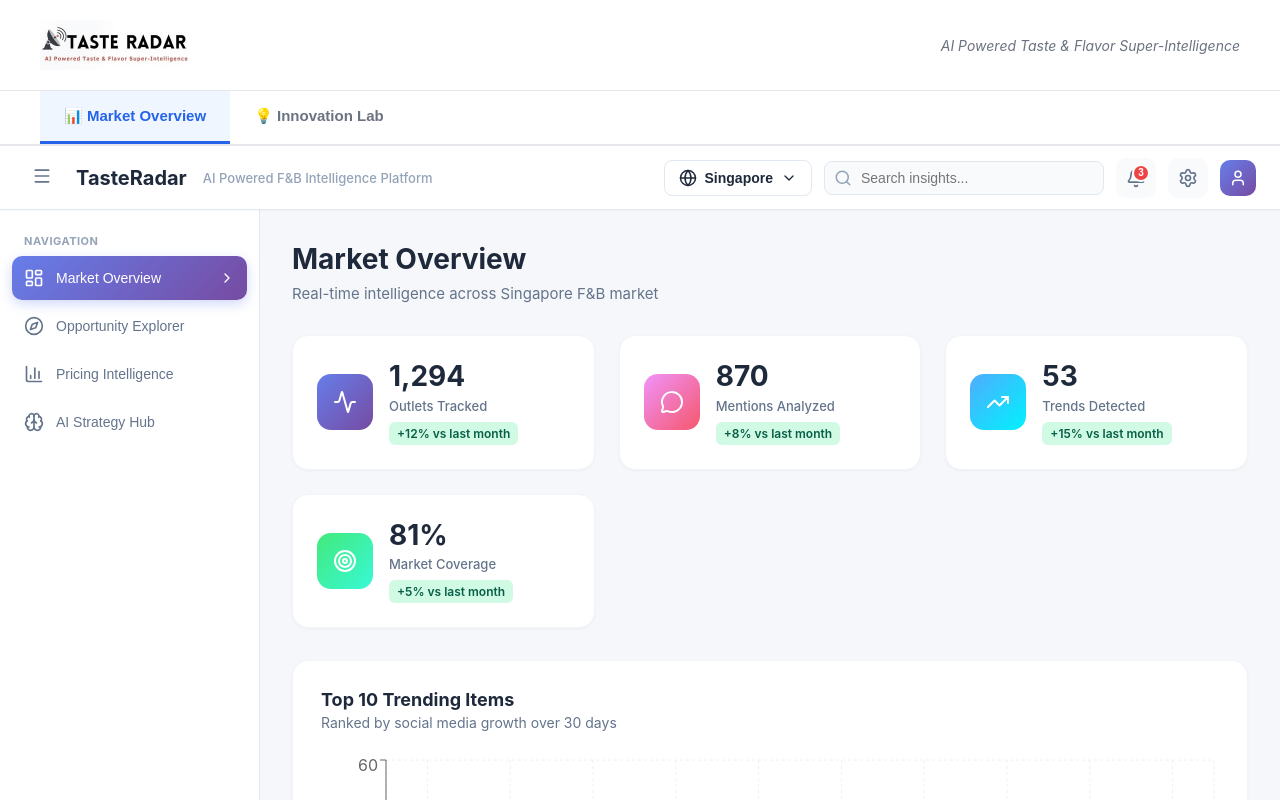
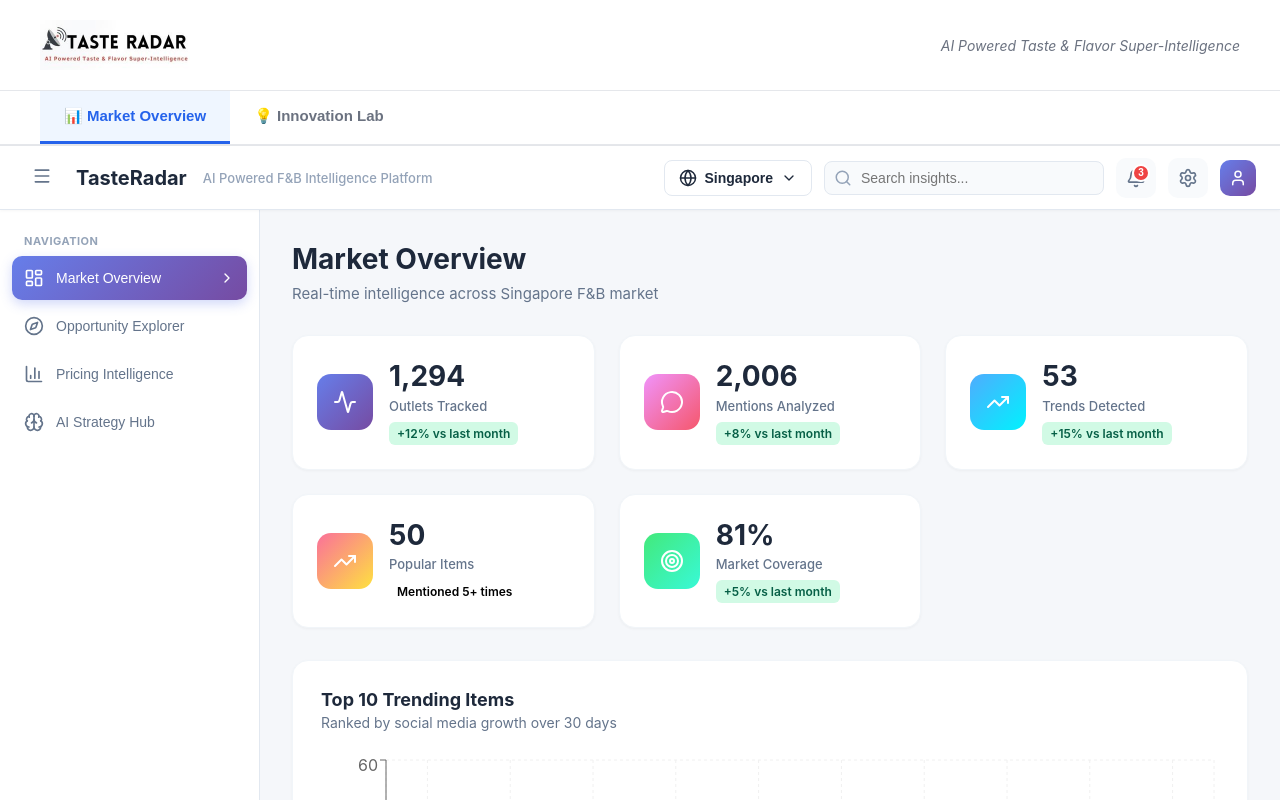
Before and after one commit to RovingRock/tasteradar, a React (Create React App) app in the folder frontend/: page / in a window 1280 px wide. Shown: the top 800 px of the page. Built offline with nearby package versions, Linux system fonts and the light colour scheme.

Commit message:
Update Dashboard.js

```diff
--- a/frontend/src/Dashboard.js
+++ b/frontend/src/Dashboard.js
@@ -33,7 +33,7 @@ const marketData = {
     name: "Singapore",
     kpis: {
       outletsTracked: 1294,
-      mentionsAnalyzed: 870,
+      mentionsAnalyzed: 2006,
       trendsDetected: 53,
       marketCoverage: 81
     },
@@ -346,7 +346,18 @@ function Dashboard() {
                   </div>
                 </div>
 
-                <div className="kpi-card" onClick={() => handleKPIClick("coverage")}>
+<div className="kpi-card" onClick={() => handleKPIClick("popular")}>
+  <div className="kpi-icon" style={{background: 'linear-gradient(135deg, #fa709a 0%, #fee140 100%)'}}>
+    <TrendingUp size={24} />
+  </div>
+  <div className="kpi-content">
+    <div className="kpi-value">50</div>
+    <div className="kpi-label">Popular Items</div>
+    <div className="kpi-change">Mentioned 5+ times</div>
+  </div>
+</div>
+
+            <div className="kpi-card" onClick={() => handleKPIClick("coverage")}>
                   <div className="kpi-icon" style={{background: 'linear-gradient(135deg, #43e97b 0%, #38f9d7 100%)'}}>
                     <Target size={24} />
                   </div>
```
